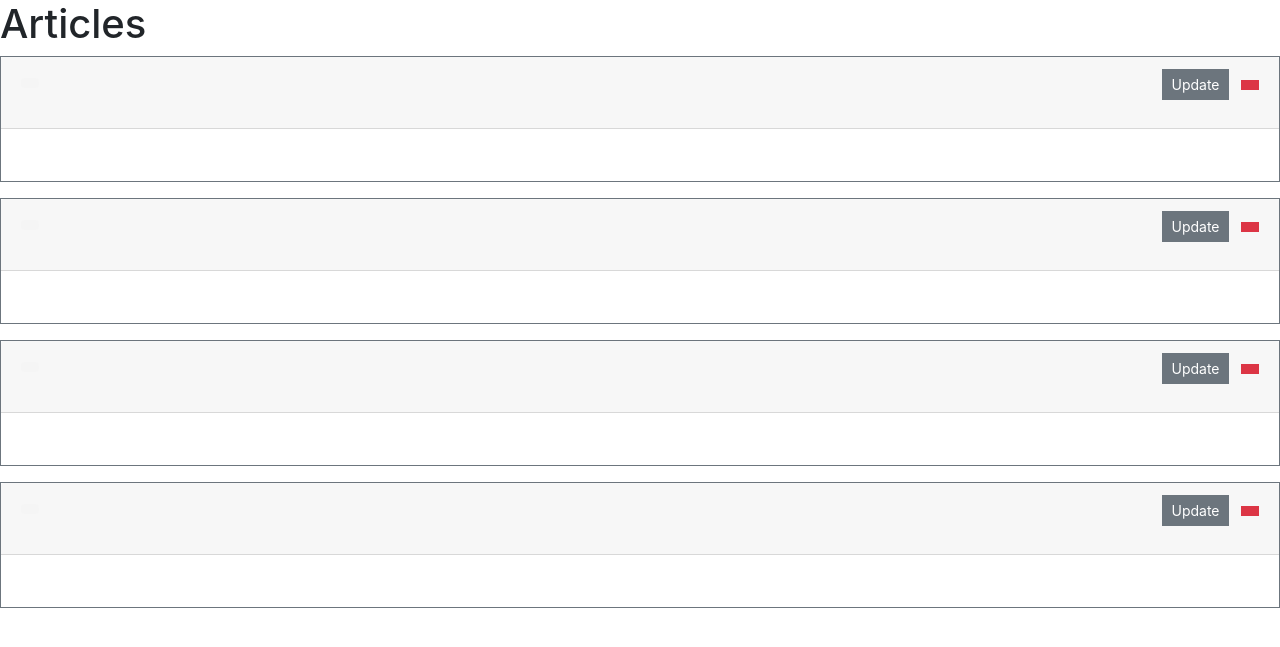
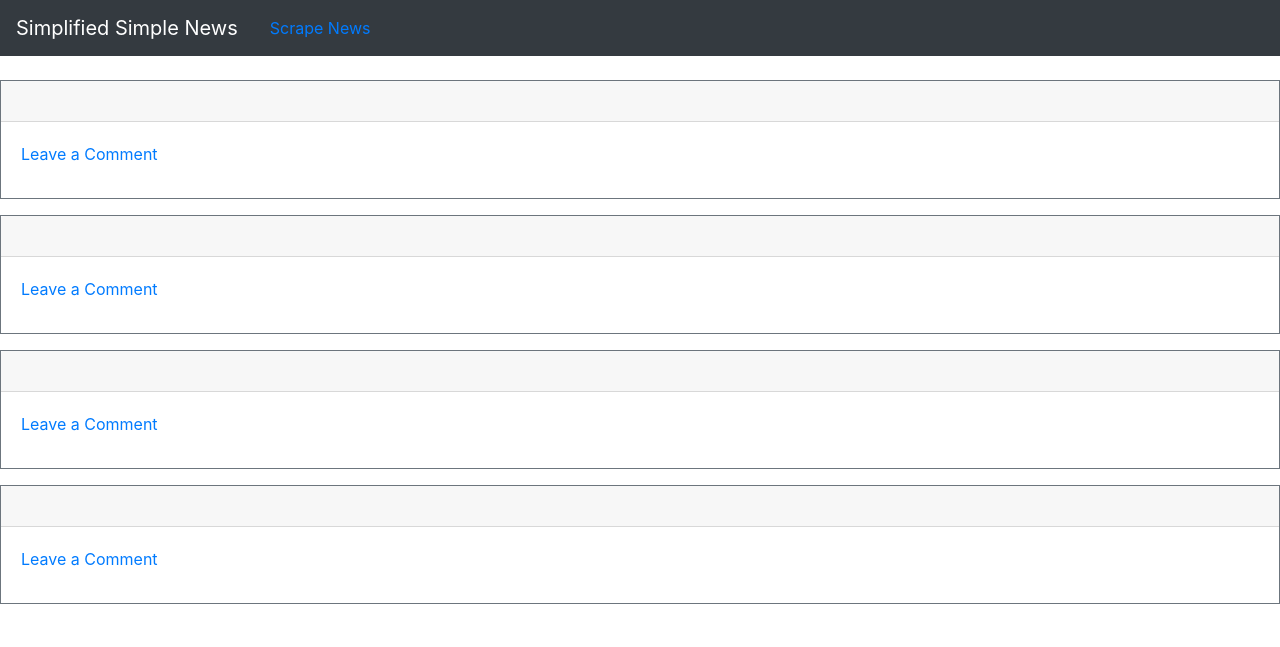
Before and after one commit to Skarrg/MongoNews, a Node server app: template views/index.handlebars in a window 1280 px wide. Shown: the top 647 px of the page. Run offline with Node 20, Linux system fonts and the light colour scheme; tables that the repository leaves empty hold one stand-in row (values such as "Sample post"); the template is opened without the code that fills it: values that come from a table or form of the project are taken from there, most other values are stand-ins (such as "Sample title", 1, 10 or a date in 2020); some libraries are stand-ins or nearby versions.

Commit message:
finally all working

```diff
--- a/public/app.js
+++ b/public/app.js
@@ -42,6 +42,8 @@ $(document).on("click", "p", function() {
     });
 });
 
+
+
 // When you click the savenote button
 $(document).on("click", "#savenote", function() {
   // Grab the id associated with the article from the submit button
--- a/routes/htmlRoutes.js
+++ b/routes/htmlRoutes.js
@@ -1,43 +1,30 @@
 var db = require("../models");
 
 
-module.exports = function(app) {
+module.exports = function (app) {
 
-    app.get("/", function(req, res) {
-        res.render("index");
-      });
+  app.get("/", function (req, res) {
+    db.Article.find({}).then(function (dbArticle) {
+      var dbObject = { article: dbArticle };
+      res.render("index", dbObject);
+    });
+  });
 
-    app.get("/articles", function(req, res) {
-        db.Article.find({})
-          .then(function(dbArticle) {
-            res.json(dbArticle);
-          })
-          .catch(function(err) {
-            res.json(err);
-          });
-      });
+  app.get("/leaveComment/:id", function (req, res) {
+    var id = { id: req.params.id };
+    res.render("leaveComment", id);
 
-      app.get("/articles/:id", function(req, res) {
-        db.Article.findOne({ _id: req.params.id })
-          .populate("note")
-          .then(function(dbArticle) {
-            res.json(dbArticle);
-          })
-          .catch(function(err) {
-            res.json(err);
-          });
-      });
+  })
 
-      app.post("/articles/:id", function(req, res) {
-        db.Note.create(req.body)
-          .then(function(dbNote) {
-            return db.Article.findOneAndUpdate({ _id: req.params.id }, { note: dbNote._id }, { new: true });
-          })
-          .then(function(dbArticle) {
-            res.json(dbArticle);
-          })
-          .catch(function(err) {
-            res.json(err);
-          });
-      });
+  app.post("/addComment", function (req, res) {
+    db.Note.create({ comments: req.body.comments }).then(function (data) {
+      db.Article.update({ _id: req.body.id }, { $push: { note: data._id } }, { new: true }).then(function (result) {
+
+        db.Article.find({}).then(function (dbArticle) {
+          var dbObject = { article: dbArticle };
+          res.render("index", dbObject);
+        });
+      }).catch(function (err) { console.log(err) });
+    });
+  });
 }
--- a/views/index.handlebars
+++ b/views/index.handlebars
@@ -1,26 +1,16 @@
-<h1>Articles</h1>
-
-{{!-- <div id="wrapper">
-    <div id="articles"></div>
-    <div id="notes"></div>
-</div> --}}
-
 {{#each article}}
-<div class="card border-secondary mb-3 rounded-0">
+<article class="card border-secondary mb-3 rounded-0">
     <div class="card-header">
-        <button type="button" class="btn btn-sm c-button" disabled>{{this.category}}</button>
-        <ul class="list-inline float-right">
-            <a href="article/update/{{this.id}}">
-                <li class="list-inline-item"><button class="btn btn-secondary btn-sm rounded-0">Update</button></li>
-            </a>
-            <li class="list-inline-item"><button class="btn btn-danger btn-sm rounded-0 ml-2 delete"
-                    data-id="{{this.id}}"><i class="fas fa-times"></i></button></li>
+        <ul class="list-inline">
+            <li class="list-inline-item float-left">
+            <h5><a href="{{this.link}}">{{this.title}}</a></h5>
+            </li>
         </ul>
     </div>
     <div class="card-body text-secondary">
-        <h5 class="card-title">
-            <a href="article/{{this.id}}">{{this.title}}</a>
-        </h5>
+        <div class="card-title">
+            <a href="/leaveComment/{{_id}}" class="card-link">Leave a Comment</a>
+        </div>
     </div>
-</div>
+</article>
 {{/each}}
--- a/views/layouts/main.handlebars
+++ b/views/layouts/main.handlebars
@@ -12,6 +12,11 @@
 
 	</head>
 	<body>
+        <nav class="navbar navbar-expand-lg navbar-dark bg-dark">
+        <span class="navbar-brand">Simplified Simple News</span>
+        <a href="/api/scrape" class="nav-link" id="callScrape" >Scrape News</a>
+    </nav>
+    <br>
 		{{{ body }}}
 	</body>
     <script src="app.js"></script>
```
Also changed, not shown: views/article.handlebars (deleted, +0 -20 lines), views/leaveComment.handlebars (added, +9 -0 lines).
